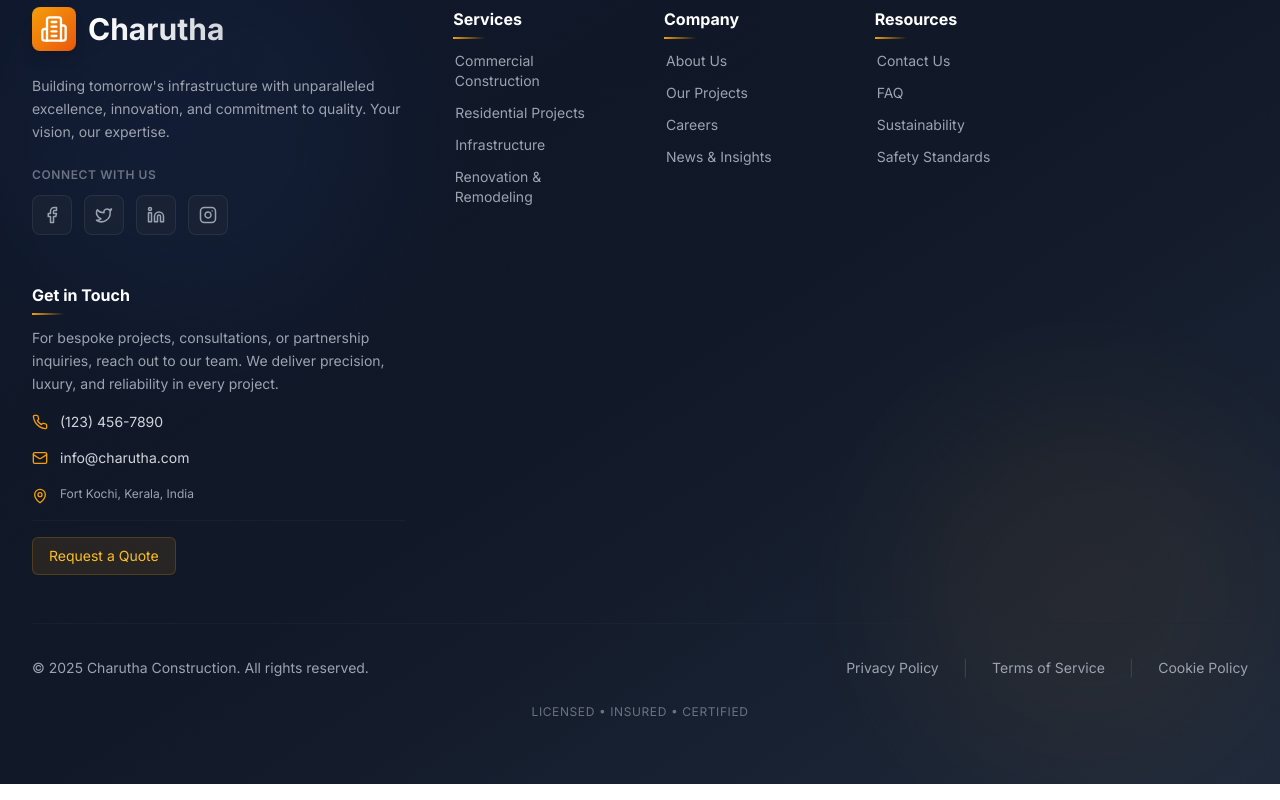
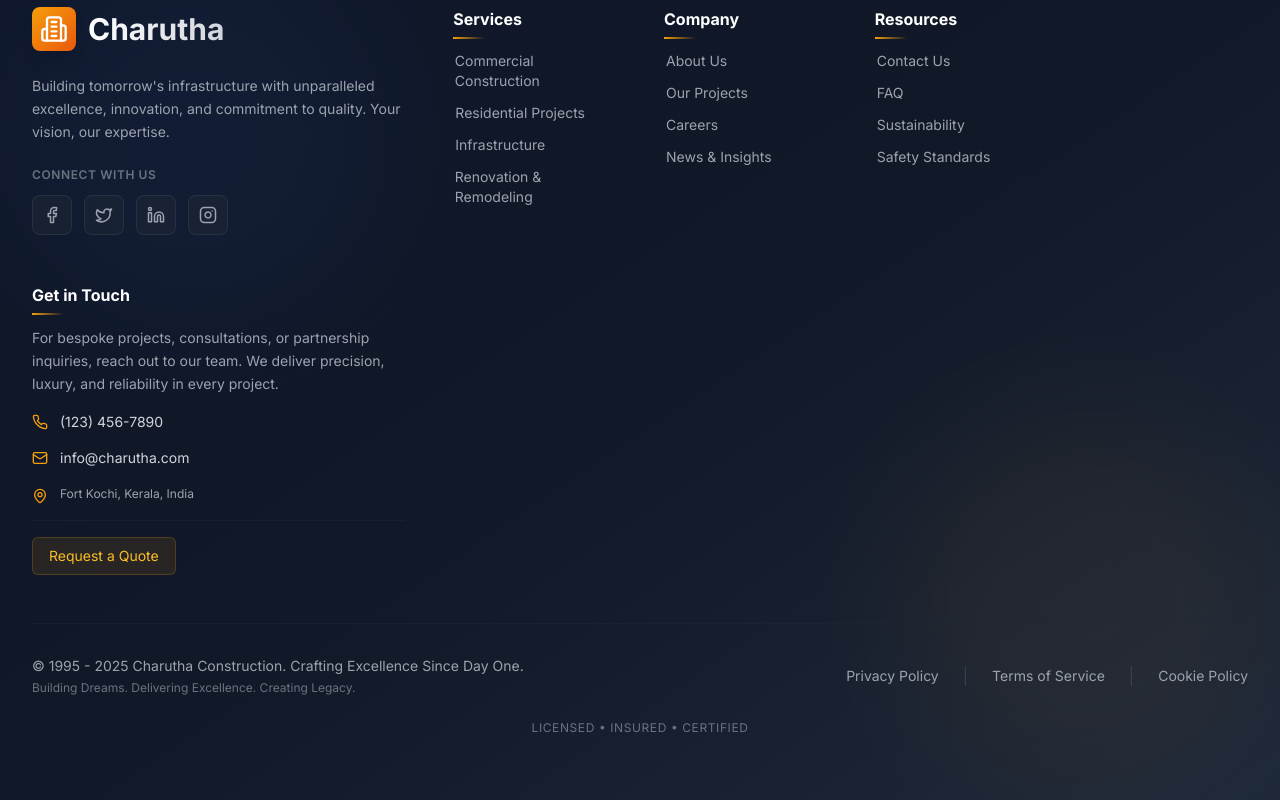
Before and after one commit to dariogeorge21/charutha, a Next.js app: page /news in a window 1280 px wide. Shown: the part 2701-3501 px from the top of the page. Built offline with nearby package versions, Linux system fonts and the light colour scheme; a web font is replaced by a local one.

Commit message:
update Footer component copyright and tagline for enhanced branding

```diff
--- a/components/Footer.tsx
+++ b/components/Footer.tsx
@@ -224,9 +224,14 @@ export default function Footer() {
           className="border-t border-gray-800/50 pt-8"
         >
           <div className="flex flex-col md:flex-row justify-between items-center space-y-4 md:space-y-0">
-            <p className="text-gray-400 text-sm text-center md:text-left">
-              &copy; {new Date().getFullYear()} Charutha Construction. All rights reserved.
-            </p>
+            <div className="text-center md:text-left">
+              <p className="text-gray-400 text-sm">
+                &copy; 1995 - 2025 Charutha Construction. Crafting Excellence Since Day One.
+              </p>
+              <p className="text-gray-500 text-xs mt-1">
+                Building Dreams. Delivering Excellence. Creating Legacy.
+              </p>
+            </div>
 
             {/* Legal Links */}
             <div className="flex flex-wrap justify-center gap-x-6 gap-y-2">
```
